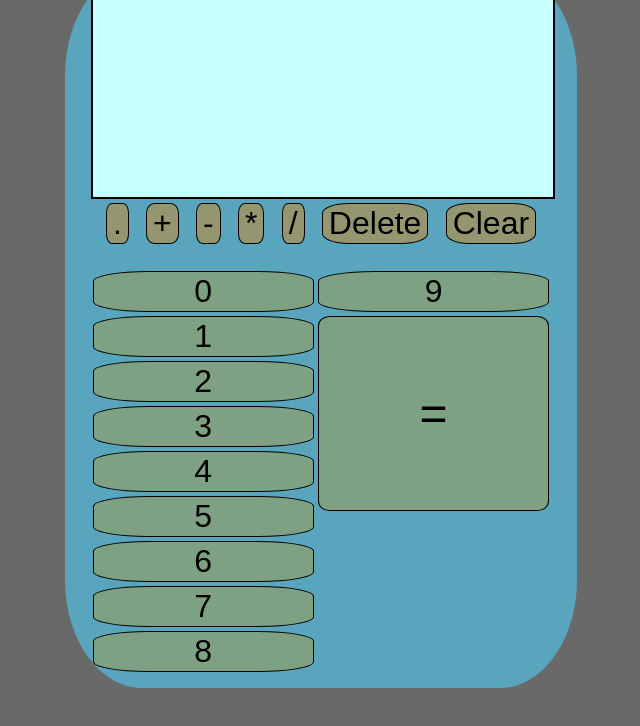
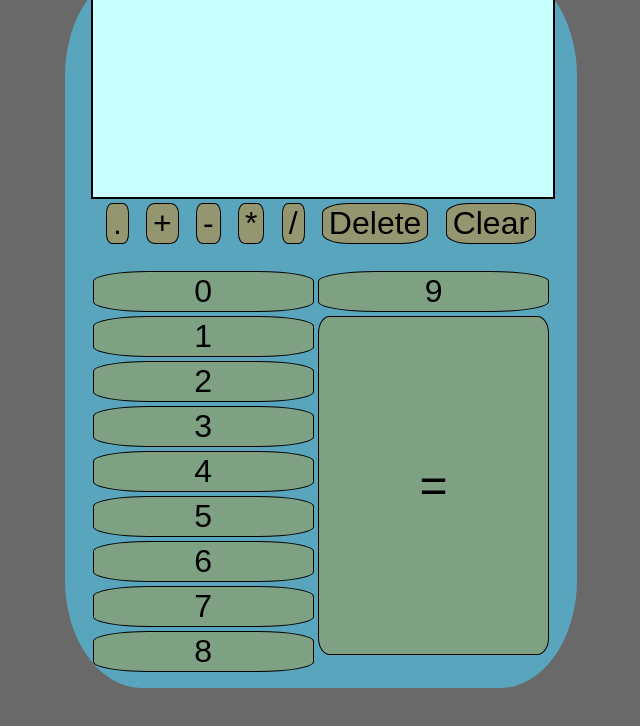
Before and after one commit to zantimer/odin-calculator, a plain HTML site: page index.html in a window 1280 px wide. Shown: the part 72-798 px from the top of the page, without its empty margins (319-959 px from the left). Drawn offline with Linux system fonts and the light colour scheme.

Commit message:
minor fix for buttons

```diff
--- a/style.css
+++ b/style.css
@@ -109,7 +109,7 @@ body {
     background-color:rgb(125, 161, 130);
 }
 .equals {
-    height: 195px;
+    height: 83%;
     border-radius: 5%;
     font-size: 3em;
 }
```
